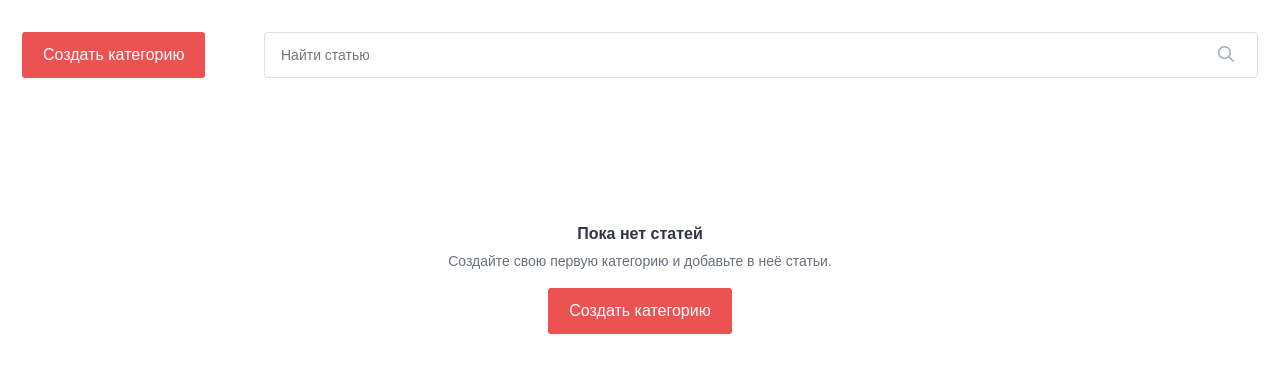
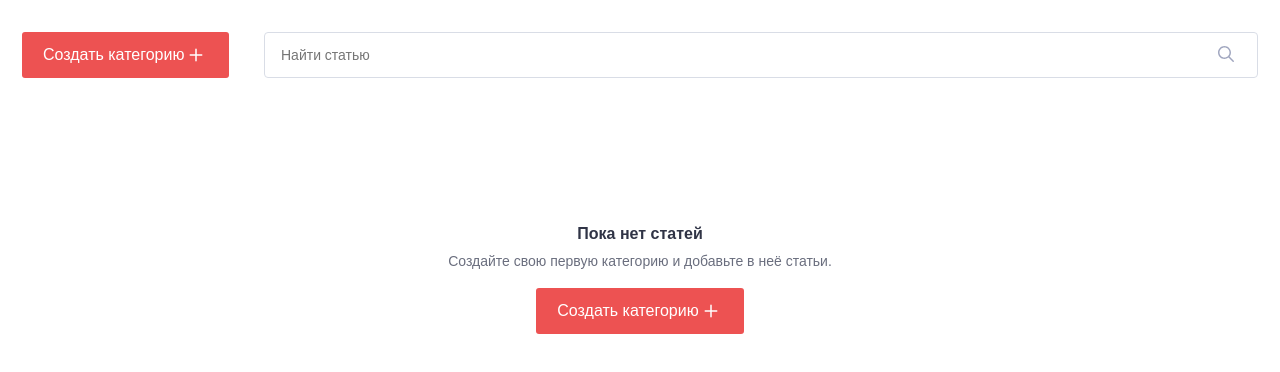
Before and after one commit to klavrenuk/min-article-book, a Vue app: page / in a window 1280 px wide. Shown: the top 372 px of the page. Built offline with nearby package versions, Linux system fonts and the light colour scheme; a web font is replaced by a local one.

Commit message:
Create component ButtonPrimary

```diff
--- /dev/null
+++ b/src/components/buttons/ButtonPrimary.vue
@@ -0,0 +1,35 @@
+<template>
+    <button class="btn btn-primary">
+        <div class="btn-primary-container">
+            <span class="btn-primary-text">
+            <slot></slot>
+        </span>
+            <img src="/images/plus.svg"
+                 alt="Plus"
+                 class="btn-primary-plus"
+            />
+        </div>
+    </button>
+</template>
+
+<script>
+    export default {
+        name: "ButtonPrimary"
+    }
+</script>
+
+<style lang="less" scoped>
+    .btn-primary {
+        padding: 11px 21px;
+
+        &-container {
+            display: flex;
+            justify-content: space-between;
+            align-items: center;
+        }
+
+        &-plus {
+
+        }
+    }
+</style>
--- a/src/components/category/CategoriesEmpty.vue
+++ b/src/components/category/CategoriesEmpty.vue
@@ -4,15 +4,19 @@
             Пока нет статей
         </h5>
         <p class="category_empty-description">Создайте свою первую  категорию и добавьте в неё статьи.</p>
-        <button class="btn btn-primary">
-            Создать категорию
-        </button>
+        <ButtonPrimary class="app_header-left-btn">
+            <slot>Создать категорию</slot>
+        </ButtonPrimary>
     </div>
 </template>
 
 <script>
+    import ButtonPrimary from "@/components/buttons/ButtonPrimary";
     export default {
-        name: "CategoriesEmpty"
+        name: "CategoriesEmpty",
+        components: {
+            ButtonPrimary
+        }
     }
 </script>
 
--- a/src/components/header/AppHeader.vue
+++ b/src/components/header/AppHeader.vue
@@ -2,9 +2,9 @@
     <header class="app_header">
         <div class="app_header-container">
             <div class="app_header-left">
-                <button class="app_header-left-btn btn btn-primary">
-                    Создать категорию
-                </button>
+                <ButtonPrimary class="app_header-left-btn">
+                    <slot>Создать категорию</slot>
+                </ButtonPrimary>
             </div>
 
             <div class="app_header-search">
@@ -16,11 +16,13 @@
 
 <script>
     import SearchCategories from "@/components/search/SearchCategories";
+    import ButtonPrimary from "@/components/buttons/ButtonPrimary";
 
     export default {
         name: "AppHeader",
         components: {
-            SearchCategories
+            SearchCategories,
+            ButtonPrimary
         }
     }
 </script>
```
Also changed, not shown: public/images/plus.svg (added).
